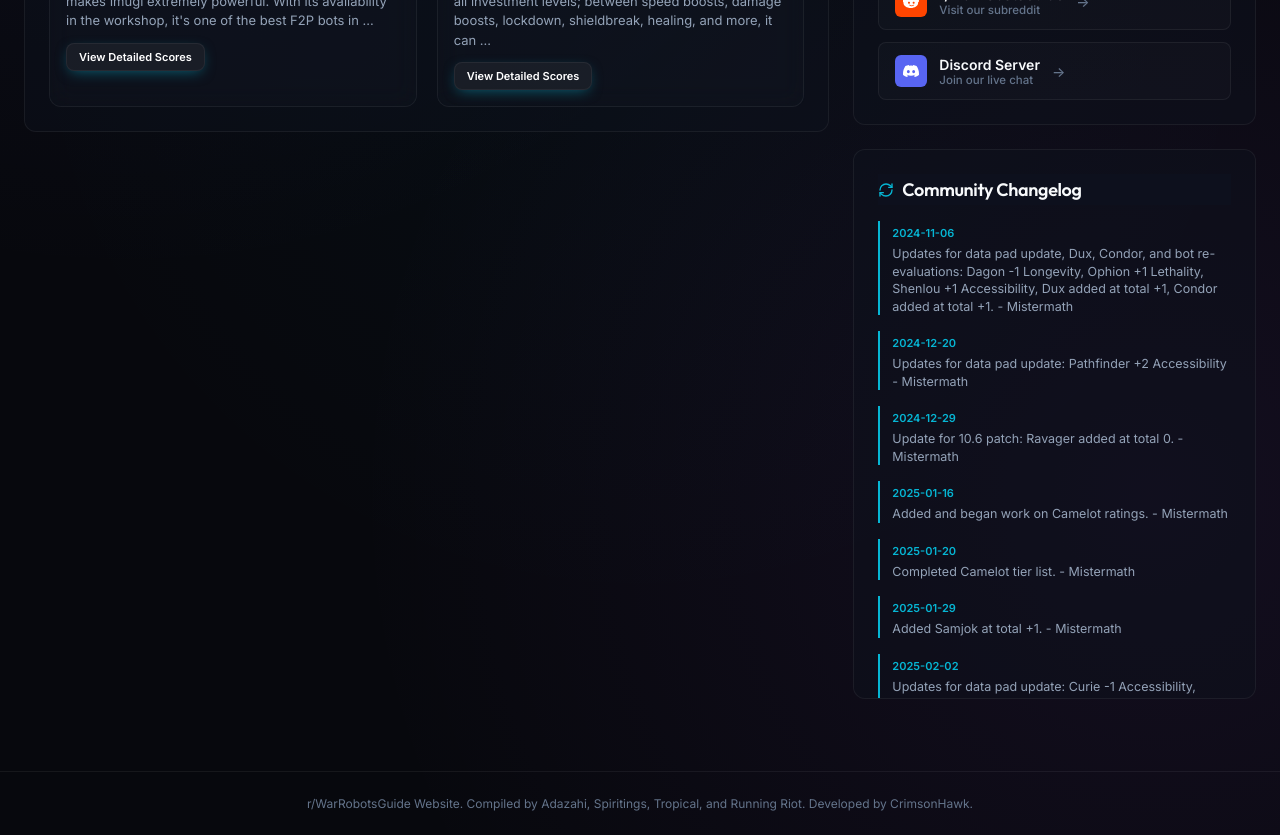
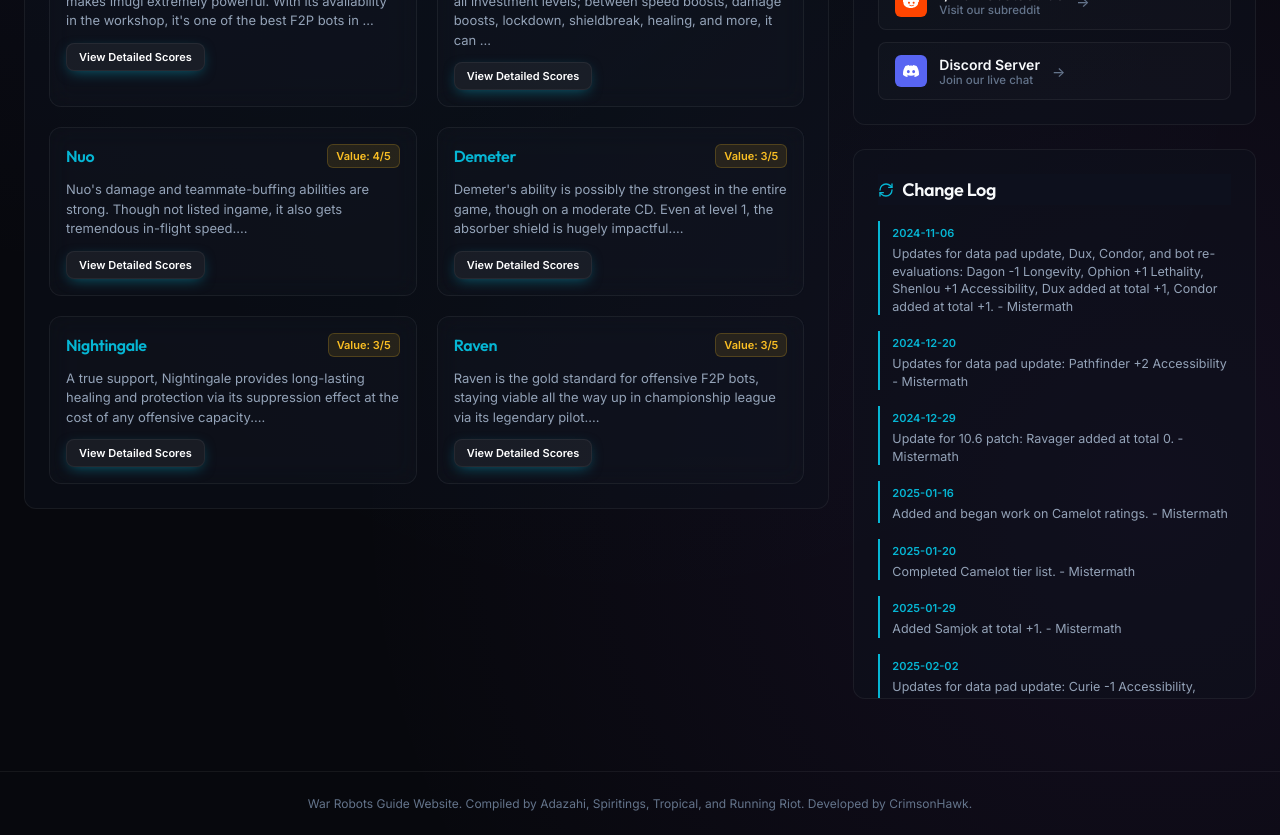
Before and after one commit to War-Robots-Guide/website, a React (Vite) app: page / in a window 1280 px wide. Shown: the part 860-1695 px from the top of the page. Built offline with nearby package versions, Linux system fonts and the light colour scheme.

Commit message:
feat(ui): update labels, pilot skill icons, headers, and add average hangar tier

```diff
--- a/src/components/builds/BuildGuidesTab.jsx
+++ b/src/components/builds/BuildGuidesTab.jsx
@@ -98,7 +98,7 @@ export function BuildGuidesTab() {
             </div>
 
             <div className="build-explanation">
-              <span style={{ fontSize: '10px', color: 'var(--text-muted)', fontWeight: 600, display: 'block', marginBottom: '4px' }}>TACTICAL EXPLANATION</span>
+              <span style={{ fontSize: '10px', color: 'var(--text-muted)', fontWeight: 600, display: 'block', marginBottom: '4px' }}>EXPLANATION</span>
               {build.explanation}
             </div>
           </div>
--- a/src/components/common/Footer.jsx
+++ b/src/components/common/Footer.jsx
@@ -2,7 +2,7 @@
 export function Footer() {
   return (
     <footer style={{ borderTop: '1px solid var(--border-light)', padding: '24px', textAlign: 'center', marginTop: '48px', fontSize: '12px', color: 'var(--text-muted)' }}>
-      <p>r/WarRobotsGuide Website. Compiled by Adazahi, Spiritings, Tropical, and Running Riot. Developed by CrimsonHawk.</p>
+      <p>War Robots Guide Website. Compiled by Adazahi, Spiritings, Tropical, and Running Riot. Developed by CrimsonHawk.</p>
     </footer>
   );
 }
--- a/src/components/common/Header.jsx
+++ b/src/components/common/Header.jsx
@@ -10,7 +10,7 @@ export function Header({ activeTab, onTabChange }) {
           style={{ background: 'none', border: 'none', cursor: 'pointer', textAlign: 'left', display: 'flex', alignItems: 'center', gap: '8px' }}
         >
           <Shield size={24} className="logo-icon" />
-          <span className="logo-text">r/WarRobotsGuide</span>
+          <span className="logo-text">War Robots Guide</span>
         </button>
 
         <nav className="nav-links">
@@ -18,10 +18,10 @@ export function Header({ activeTab, onTabChange }) {
             <Compass size={16} /> Home
           </button>
           <button className={`nav-item ${activeTab === 'tiers' ? 'active' : ''}`} onClick={() => onTabChange('tiers')}>
-            <Award size={16} /> Tiers
+            <Award size={16} /> Tier Lists
           </button>
           <button className={`nav-item ${activeTab === 'robots' ? 'active' : ''}`} onClick={() => onTabChange('robots')}>
-            <Shield size={16} /> Robots & Titans
+            <Shield size={16} /> Value Ratings
           </button>
           <button className={`nav-item ${activeTab === 'builds' ? 'active' : ''}`} onClick={() => onTabChange('builds')}>
             <Sparkles size={16} /> Build Guides
--- a/src/components/common/RatingBar.jsx
+++ b/src/components/common/RatingBar.jsx
@@ -10,14 +10,23 @@ export function RatingBar({ rating, unitType = 'robot', align = 'left' }) {
   const percentage = ((clampedRating - minVal) / (maxVal - minVal)) * 100;
 
   const getRatingLabel = (val) => {
-    if (val <= -2) return 'Horrible (-2)';
-    if (val === -1) return 'Poor (-1)';
-    if (val === 0) return 'Average (0)';
-    if (val === 1) return 'Good (+1)';
-    if (val === 2) return 'Very Good (+2)';
-    if (val === 3) return 'Excellent (+3)';
-    if (val === 4) return 'Meta (+4)';
-    return 'God (+5)';
+    if (isTitan) {
+      if (val <= -2) return 'Horrible (-2)';
+      if (val === -1) return 'Bad (-1)';
+      if (val === 0) return 'Poor (0)';
+      if (val === 1) return 'Average (+1)';
+      if (val === 2) return 'Very Good (+2)';
+      return 'Excellent (+3)';
+    } else {
+      if (val <= -2) return 'Horrible (-2)';
+      if (val === -1) return 'Bad (-1)';
+      if (val === 0) return 'Poor (0)';
+      if (val === 1) return 'Usable (+1)';
+      if (val === 2) return 'Good (+2)';
+      if (val === 3) return 'Very Good (+3)';
+      if (val === 4) return 'Excellent (+4)';
+      return 'Best (+5)';
+    }
   };
 
   const getRatingColor = (val) => {
--- a/src/components/dashboard/DashboardTab.jsx
+++ b/src/components/dashboard/DashboardTab.jsx
@@ -81,8 +81,8 @@ export function DashboardTab({ onTabChange }) {
               <Sparkles className="cyan-glow-text" size={20} /> Featured Meta Robots
             </h3>
             <div className="dashboard-grid">
-              {/* Show Pathfinder and Imugi (Value Rating 5) */}
-              {robotGuideData?.robots?.filter(r => r.value_rating === 5).map(robot => (
+              {/* Show high-value robots (Value Rating >= 3) sorted by rating */}
+              {robotGuideData?.robots?.filter(r => r.value_rating >= 3).sort((a, b) => b.value_rating - a.value_rating).map(robot => (
                 <div className="glass-panel glass-panel-hover" key={robot.name} style={{ background: 'rgba(255,255,255,0.01)', padding: '16px' }}>
                   <div style={{ display: 'flex', justifyContent: 'space-between', alignItems: 'center', marginBottom: '12px' }}>
                     <h4 style={{ color: 'var(--cyan)' }}>{robot.name}</h4>
@@ -110,7 +110,7 @@ export function DashboardTab({ onTabChange }) {
         <div style={{ display: 'flex', flexDirection: 'column', gap: '24px' }}>
           <div className="glass-panel">
             <h3 style={{ fontSize: '18px', marginBottom: '16px', display: 'flex', alignItems: 'center', gap: '8px' }}>
-              <Sparkles size={16} className="cyan-glow-text" /> Join our Communities
+              <Sparkles size={16} className="cyan-glow-text" /> Join our Official Communities
             </h3>
             <p style={{ color: 'var(--text-secondary)', fontSize: '13px', lineHeight: 1.5, marginBottom: '16px' }}>
               Connect with fellow commanders, discuss guides, and share hangar feedback.
@@ -160,7 +160,7 @@ export function DashboardTab({ onTabChange }) {
 
           <div className="glass-panel" style={{ maxHeight: '550px', overflowY: 'auto' }}>
             <h3 style={{ fontSize: '18px', marginBottom: '16px', display: 'flex', alignItems: 'center', gap: '8px', position: 'sticky', top: 0, background: 'rgba(15,18,30,0.9)', padding: '4px 0', zIndex: 10 }}>
-              <RefreshCw size={16} className="cyan-glow-text" /> Community Changelog
+              <RefreshCw size={16} className="cyan-glow-text" /> Change Log
             </h3>
             <div style={{ display: 'flex', flexDirection: 'column', gap: '16px' }}>
               {robotGuideData?.changelog?.slice(0, 10).map((log, index) => (
--- a/src/components/hangar/HangarAnalyzerTab.jsx
+++ b/src/components/hangar/HangarAnalyzerTab.jsx
@@ -3,6 +3,27 @@ import { X, BarChart2, Zap } from 'lucide-react';
 import { RatingBar } from '../common/RatingBar';
 import { ScoreMeter } from '../common/ScoreMeter';
 import { HangarSelectorModal } from './HangarSelectorModal';
+import tiersData from '../../data/tiers.json';
+
+const TIER_VALUES = { X: 9, S: 8, A: 7, B: 6, C: 5, D: 4, E: 3, F: 2, Z: 1 };
+const REVERSE_TIER_VALUES = { 9: 'X', 8: 'S', 7: 'A', 6: 'B', 5: 'C', 4: 'D', 3: 'E', 2: 'F', 1: 'Z' };
+
+const getTierForName = (name, category) => {
+  if (!name || !tiersData || !tiersData[category]) return null;
+  const catData = tiersData[category];
+
+  for (const [tierLetter, tierObj] of Object.entries(catData)) {
+    if (tierObj.items) {
+      for (const item of tierObj.items) {
+        const names = item.name.split(',').map(n => n.trim().toLowerCase());
+        if (names.includes(name.toLowerCase())) {
+          return tierLetter;
+        }
+      }
+    }
+  }
+  return null;
+};
 
 const STATUS_COLORS = {
   MET: {
@@ -82,6 +103,33 @@ export function HangarAnalyzerTab() {
       alignmentColor
     };
   }, [hangarRobots]);
+
+  const averageTier = useMemo(() => {
+    let sum = 0;
+    let count = 0;
+
+    hangarRobots.forEach(robot => {
+      if (robot) {
+        const tier = getTierForName(robot.name, 'Robots');
+        if (tier && TIER_VALUES[tier] !== undefined) {
+          sum += TIER_VALUES[tier];
+          count++;
+        }
+      }
+    });
+
+    if (hangarTitan) {
+      const tier = getTierForName(hangarTitan.name, 'Titans');
+      if (tier && TIER_VALUES[tier] !== undefined) {
+        sum += TIER_VALUES[tier];
+        count++;
+      }
+    }
+
+    if (count === 0) return 'N/A';
+    const avg = Math.round(sum / count);
+    return REVERSE_TIER_VALUES[avg] || 'N/A';
+  }, [hangarRobots, hangarTitan]);
 
   const handleOpenSelector = (slotIndex) => {
     setActiveSlot(slotIndex);
@@ -271,8 +319,6 @@ export function HangarAnalyzerTab() {
             <div style={{ display: 'flex', width: '100%', marginBottom: '10px' }}>
               <RatingBar rating={hangarTitan.value_rating} unitType="titan" />
             </div>
-
-            <span style={{ fontSize: '11px', color: 'var(--purple)', marginTop: 'auto', fontWeight: 600 }}>Heavy Deployment option</span>
           </div>
         ) : (
           <div
@@ -355,7 +401,7 @@ export function HangarAnalyzerTab() {
           {/* Right Panel: Synergy Evaluation & Advice */}
           <div className="glass-panel" style={{ display: 'flex', flexDirection: 'column', gap: '20px' }}>
             <h3 style={{ fontSize: '20px', display: 'flex', alignItems: 'center', gap: '8px', color: 'var(--purple)' }}>
-              <Zap size={20} /> Tactical Synergy Rating
+              <Zap size={20} /> Hangar Rating
             </h3>
 
             {/* Alignment Score Badge */}
@@ -392,6 +438,43 @@ export function HangarAnalyzerTab() {
                 </p>
               </div>
             </div>
+
+            {/* Average Tier Badge */}
+            {averageTier !== 'N/A' && (
+              <div style={{
+                display: 'flex',
+                alignItems: 'center',
+                gap: '16px',
+                background: 'rgba(0,0,0,0.2)',
+                padding: '16px',
+                borderRadius: '12px',
+                border: `1px solid var(--tier-${averageTier.toLowerCase()}-border)`
+              }}>
+                <div style={{
+                  fontSize: '24px',
+                  fontWeight: 900,
+                  color: `var(--tier-${averageTier.toLowerCase()})`,
+                  textShadow: `0 0 12px var(--tier-${averageTier.toLowerCase()})`,
+                  width: '68px',
+                  height: '68px',
+                  display: 'flex',
+                  alignItems: 'center',
+                  justifyContent: 'center',
+                  background: `var(--tier-${averageTier.toLowerCase()}-bg)`,
+                  borderRadius: '50%',
+                  border: `3px solid var(--tier-${averageTier.toLowerCase()}-border)`,
+                  flexShrink: 0
+                }}>
+                  {averageTier}
+                </div>
+                <div>
+                  <span style={{ fontSize: '11px', color: 'var(--text-muted)', fontWeight: 600, textTransform: 'uppercase', display: 'block' }}>Average Hangar Tier</span>
+                  <p style={{ margin: '4px 0 0 0', fontSize: '13px', color: '#fff', lineHeight: 1.4 }}>
+                    The average strength tier of active robots and titans in your hangar.
+                  </p>
+                </div>
+              </div>
+            )}
 
             {/* Core Hangar Roles Profile */}
             <div style={{ display: 'flex', flexDirection: 'column', gap: '16px' }}>
--- a/src/components/pilots/PilotSkillsTab.jsx
+++ b/src/components/pilots/PilotSkillsTab.jsx
@@ -1,9 +1,16 @@
 import { useState } from 'react';
-import { CheckCircle2, XCircle } from 'lucide-react';
+import { Star, CheckCircle2, MinusCircle, XCircle } from 'lucide-react';
 import pilotsData from '../../data/pilots.json';
 
 export function PilotSkillsTab() {
   const [pilotSubTab, setPilotSubTab] = useState('robots');
+
+  const getCategoryIcon = (cat) => {
+    if (cat === 'Must Use') return <Star size={20} />;
+    if (cat === 'Usually Use') return <CheckCircle2 size={20} />;
+    if (cat === 'Sometimes Use') return <MinusCircle size={20} />;
+    return <XCircle size={20} />;
+  };
 
   return (
     <div className="animate-fade-in text-left">
@@ -49,7 +56,7 @@ export function PilotSkillsTab() {
           return (
             <div className="glass-panel" key={cat} style={{ backgroundColor: catBg, borderColor: catBorder }}>
               <h3 style={{ color: catColor, fontSize: '20px', marginBottom: '16px', display: 'flex', alignItems: 'center', gap: '8px' }}>
-                {cat === "Don't Use" ? <XCircle size={20} /> : <CheckCircle2 size={20} />} {cat}
+                {getCategoryIcon(cat)} {cat}
               </h3>
               <div style={{ display: 'flex', flexDirection: 'column', gap: '12px' }}>
                 {skills.map((skill, sidx) => (
--- a/src/components/robots/RobotsGuideTab.jsx
+++ b/src/components/robots/RobotsGuideTab.jsx
@@ -54,10 +54,10 @@ export function RobotsGuideTab() {
   return (
     <div className="animate-fade-in text-left">
       <div className="hero-banner" style={{ padding: '24px', marginBottom: '24px' }}>
-        <h2 style={{ fontSize: '28px', marginBottom: '8px' }}>Detailed Value Ratings & Scores</h2>
+        <h2 style={{ fontSize: '28px', marginBottom: '8px' }}>Value Ratings & Scores</h2>
         <p style={{ margin: '0 auto' }}>
           Deep dive evaluations of Robots and Titans. Value rating represents F2P friendliness and return on investment.
-          Detailed scores range from <span style={{ color: '#ef4444' }}>-2 (Horrible)</span> to <span style={{ color: '#10b981' }}>+3 (Excellent)</span>.
+          Scores range from <span style={{ color: '#ef4444' }}>-2 (Horrible)</span> to <span style={{ color: '#10b981' }}>+3 (Excellent)</span>.
         </p>
       </div>
 
--- a/src/components/specializations/specTree.js
+++ b/src/components/specializations/specTree.js
@@ -39,7 +39,7 @@ export const specTree = {
                   result: {
                     slots: [
                       { name: "Slot 1: Nuclear Amplifier" },
-                      { name: "Slot 2: Power Unit / Titan Slayer" }
+                      { name: "Slot 2: Integrated Power Unit / Titan Slayer" }
                     ]
                   }
                 }
```
